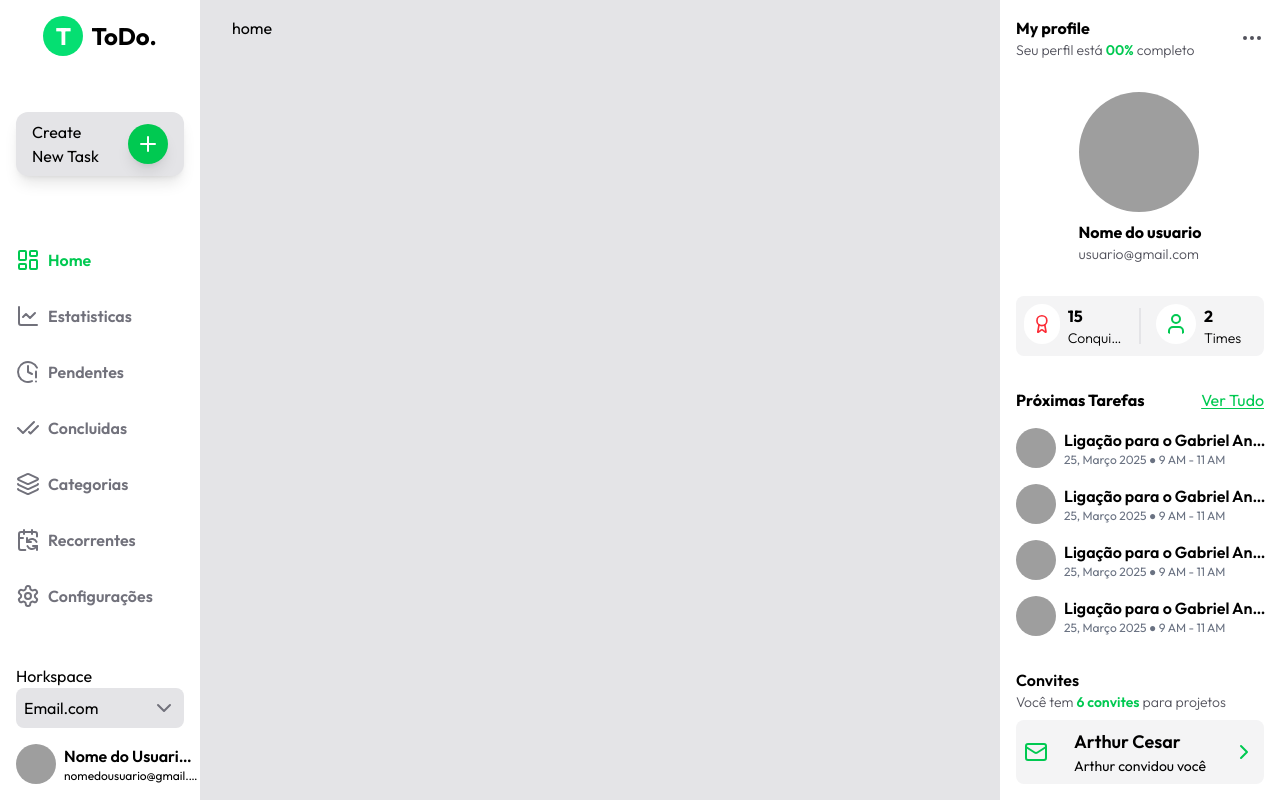
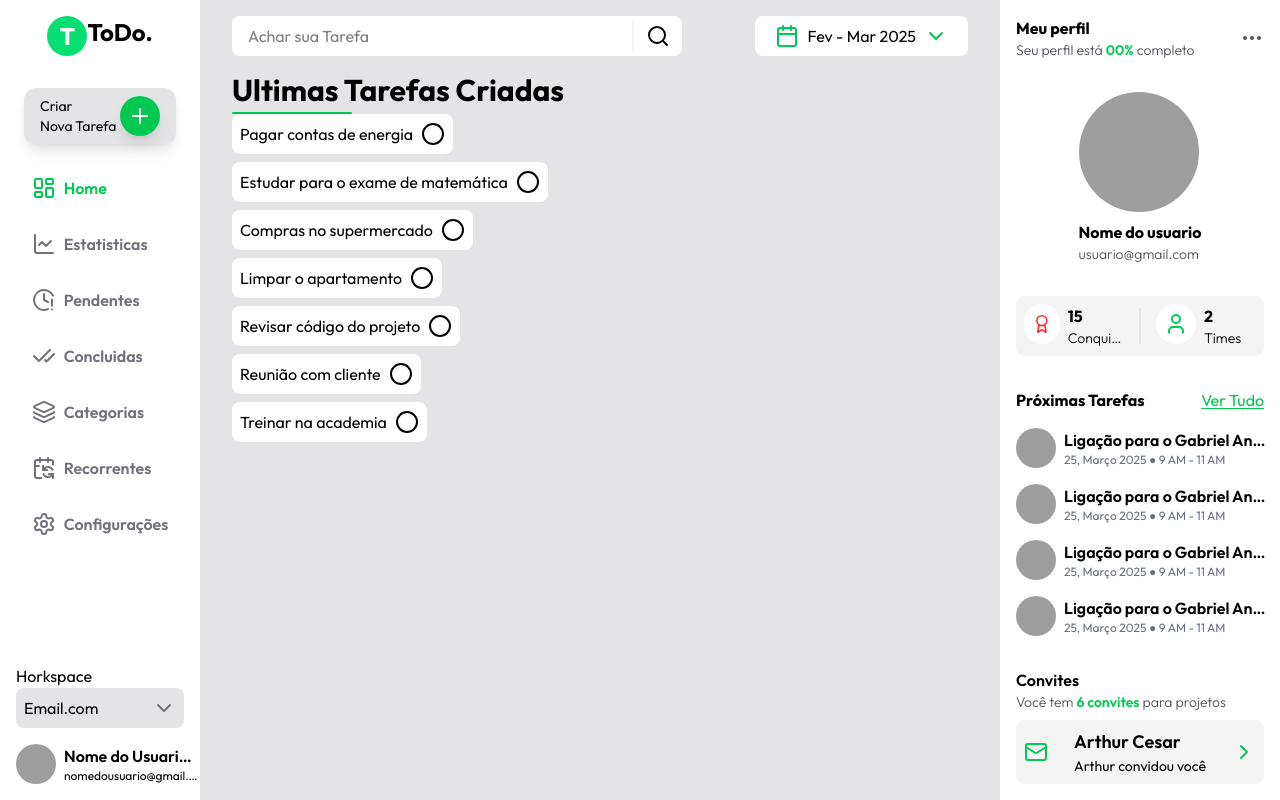
Before and after one commit to arthuracmm/todo, a React (Vite) app: page / in a window 1280 px wide. Built offline with nearby package versions, Linux system fonts and the light colour scheme; grey boxes are pictures that could not be loaded.

Commit message:
Add RecentsTasks and SearchBar components; update SideBarLeft and SideBarRight for improved layout and localization

```diff
--- a/public/db/db.json
+++ b/public/db/db.json
@@ -69,14 +69,6 @@
         "priority": "high",
         "category": "Trabalho",
         "is_recurring": false
-      },
-      {
-        "id": 8,
-        "title": "Ler capítulo do livro",
-        "description": "Ler o capítulo 5 do livro 'O Pequeno Príncipe'.",
-        "due_date": "2025-03-18T20:00:00Z",
-        "status": "completed",
-        "priority":
       }
     ]
 }
--- /dev/null
+++ b/src/components/RecentsTasks.tsx
@@ -0,0 +1,55 @@
+import { Circle, CircleCheck } from 'lucide-react';
+import db from '../../public/db/db.json'
+import { useState } from 'react';
+
+export function RecentsTasks() {
+    const data = db.tarefas
+
+    const OrderedData = data.sort((a, b) => {
+        const dataA = new Date(a.due_date).getTime();
+        const dataB = new Date(b.due_date).getTime();
+        return dataB - dataA;
+    });
+
+    const formatarData = (data: string) => {
+        const options: Intl.DateTimeFormatOptions = { day: '2-digit', month: '2-digit' };
+        return new Date(data).toLocaleDateString('pt-BR', options).replace('/', '/');
+    };
+
+    const [completedTasks, setCompletedTasks] = useState<{ [key: number]: boolean }>({});
+
+    const toggleTaskCompletion = (taskId: number) => {
+        setCompletedTasks((prevState) => ({
+            ...prevState,
+            [taskId]: !prevState[taskId]
+        }));
+    };
+
+
+    return (
+        <div className="flex flex-col">
+            <h1 className="text-3xl font-bold">Ultimas Tarefas Criadas</h1>
+            <div className="flex w-30 h-0.5 rounded-full bg-green-500 mt-1" />
+            <div className="flex flex-col gap-2">
+                {OrderedData.map((task) => (
+                    <div className="flex p-2 bg-white w-fit gap-2 rounded-lg">
+                        <p
+                            className={`${
+                                completedTasks[task.id] ? 'line-through text-gray-500' : ''
+                            }`}
+                        >
+                            {task.title}
+                        </p>
+                        <button onClick={() => toggleTaskCompletion(task.id)}>
+                            {completedTasks[task.id] ? (
+                                <CircleCheck className="text-green-500" />
+                            ) : (
+                                <Circle />
+                            )}
+                        </button>
+                    </div>
+                ))}
+            </div>
+        </div>
+    )
+}
--- /dev/null
+++ b/src/components/SearchBar.tsx
@@ -0,0 +1,21 @@
+import { Calendar, ChevronDown, Search } from "lucide-react";
+
+export function SearchBar() {
+    return (
+        <div className="flex w-full justify-between">
+            <div className="flex items-center bg-white rounded-lg overflow-hidden">
+                <input type="text" placeholder="Achar sua Tarefa" className="p-2 w-100 bg-white pl-4 outline-none" />
+                <div className="flex h-[80%] w-0.5 bg-zinc-100" />
+                <button className="flex items-center justify-center px-3">
+                    <Search />
+                </button>
+            </div>
+
+            <div className="flex items-center bg-white rounded-lg overflow-hidden gap-2 px-5">
+                <Calendar className="text-green-500"/>
+                <p>Fev - Mar 2025</p>
+                <ChevronDown className="text-green-500"/>
+            </div>
+        </div>
+    )
+}
--- a/src/components/SideBarLeft.tsx
+++ b/src/components/SideBarLeft.tsx
@@ -53,18 +53,16 @@ const verifyPath = (path: string) => {
 export function SideBarLeft() {
     return (
         <div className="flex flex-col fixed left-0 top-0 h-full w-50 bg-white justify-between items-center p-4">
-            <div className="flex justify-center items-center gap-2">
+            <div className="flex flex-col justify-center items-center gap-8 w-fu">
+                <div className="flex">
                     <h1 className="flex font-bold text-2xl bg-green-400 size-10 text-center rounded-full text-white items-center justify-center">T</h1>
                     <h1 className="font-bold text-2xl">ToDo.</h1>
                 </div>
-
-            <div className="flex flex-col w-full gap-8">
                 <div className="flex bg-zinc-200 rounded-xl py-2 px-4 items-center shadow-lg justify-between">
-                    <p className="w-20">Create <br />New Task</p>
+                    <p className="w-20 text-sm">Criar <br />Nova Tarefa</p>
                     <Plus className="bg-green-500 text-white box-border rounded-full p-2 size-10 shadow-lg" />
                 </div>
-
-                <div className="flex flex-col gap-8  mt-10">
+                <div className="flex flex-col gap-8">
                     {items.map((item) => (
                         <Link to={item.url} className="flex gap-2">
                             <item.icon className={`${verifyPath(item.url)}`} />
--- a/src/components/SideBarRight.tsx
+++ b/src/components/SideBarRight.tsx
@@ -7,7 +7,7 @@ export function SideBarRight() {
             <div className="flex flex-col w-full items-center gap-4">
                 <div className="flex justify-between w-full items-center">
                     <div className="flex flex-col">
-                        <p className="font-bold">My profile</p>
+                        <p className="font-bold">Meu perfil</p>
                         <p className="font-light text-zinc-600 text-sm">Seu perfil está <span className="text-green-500 font-semibold">00%</span> completo</p>
                     </div>
                     <Ellipsis className="text-zinc-600" />
--- a/src/pages/Home.tsx
+++ b/src/pages/Home.tsx
@@ -1,3 +1,5 @@
+import { RecentsTasks } from "../components/RecentsTasks";
+import { SearchBar } from "../components/SearchBar";
 import { SideBarLeft } from "../components/SideBarLeft";
 import { SideBarRight } from "../components/SideBarRight";
 
@@ -5,8 +7,9 @@ export function Home (){
     return(
         <div className="font-outfit flex flex-1 w-full h-full bg-zinc-200">
             <SideBarLeft />
-            <div className="flex flex-1 ml-50 h-screen overflow-y-scroll box-border py-4 px-8">
-                home
+            <div className="flex flex-col flex-1 ml-50 mr-70 h-screen overflow-y-scroll box-border py-4 px-8 gap-4">
+                <SearchBar/>
+                <RecentsTasks />
             </div>
             <SideBarRight />
         </div>
```
Lines whose indentation alone changed are shown as unchanged.
